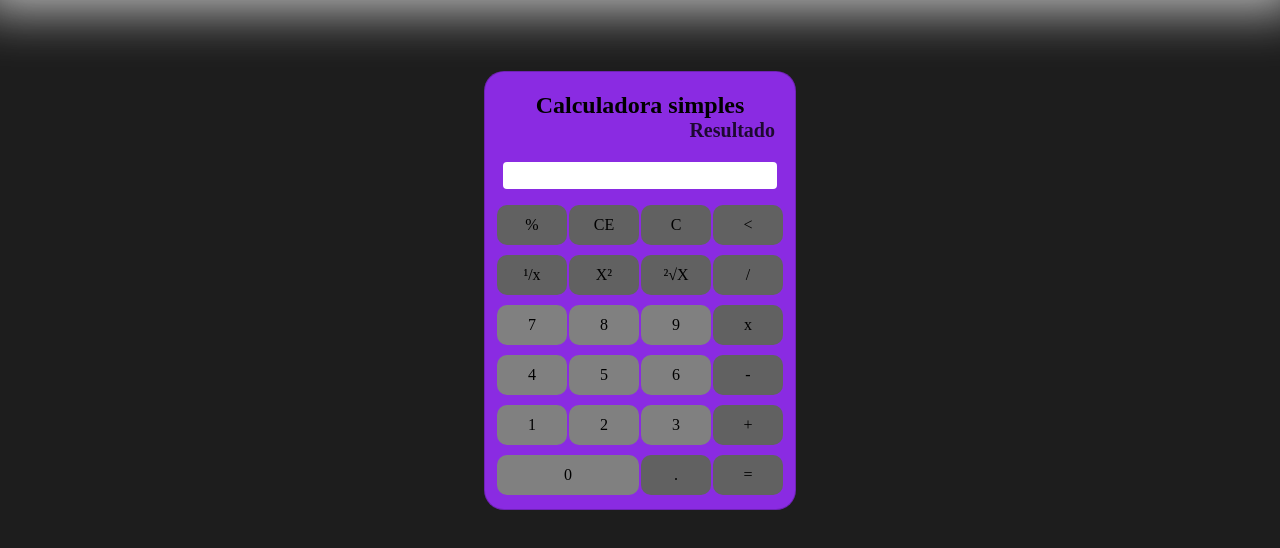
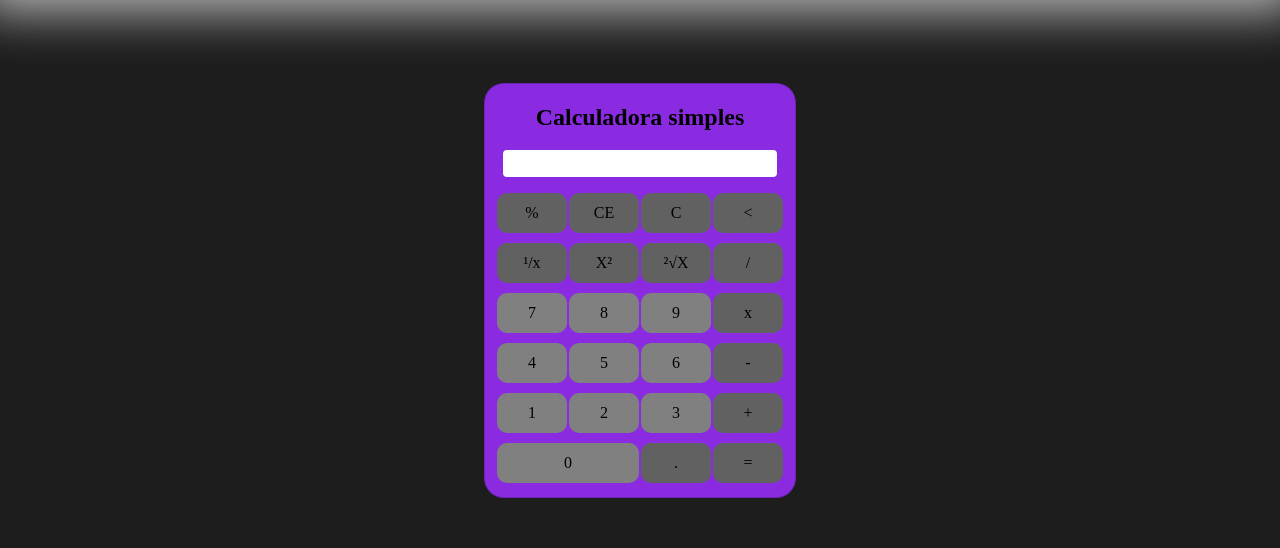
Before and after one commit to Paulohenrique1996/calculadora, a plain HTML site: page index.html in a window 1280 px wide. Shown: the part 86-634 px from the top of the page. Drawn offline with Linux system fonts and the light colour scheme.

Commit message:
Modificando o HTML
Apagando o paragrafo escrito resultado

```diff
--- a/index.html
+++ b/index.html
@@ -13,7 +13,7 @@
         <h2>Calculadora simples</h2>
         <div class="calculadora">
             <form>
-                <p id="resAux">Resultado</p>
+                <p id="resAux"></p>
                 <input class="painel-input" name="" id="painel-input" >
                 <div class="container-btn">
                 <div class="btn p" onclick="insert('%')">%</div>
```
